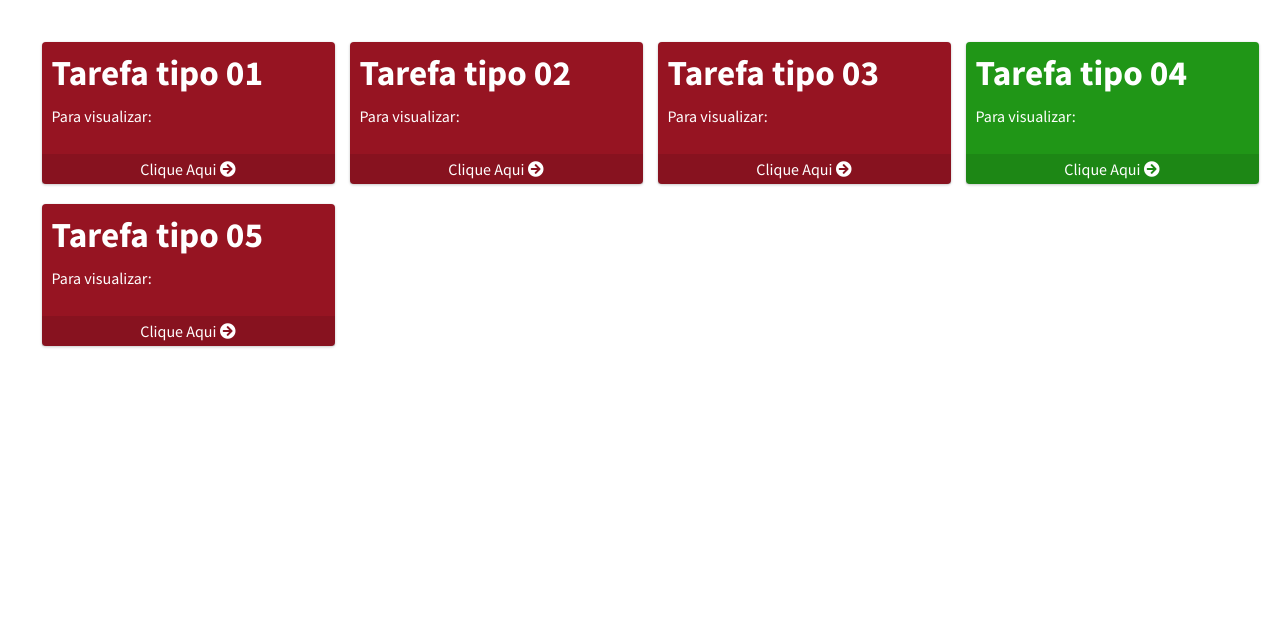
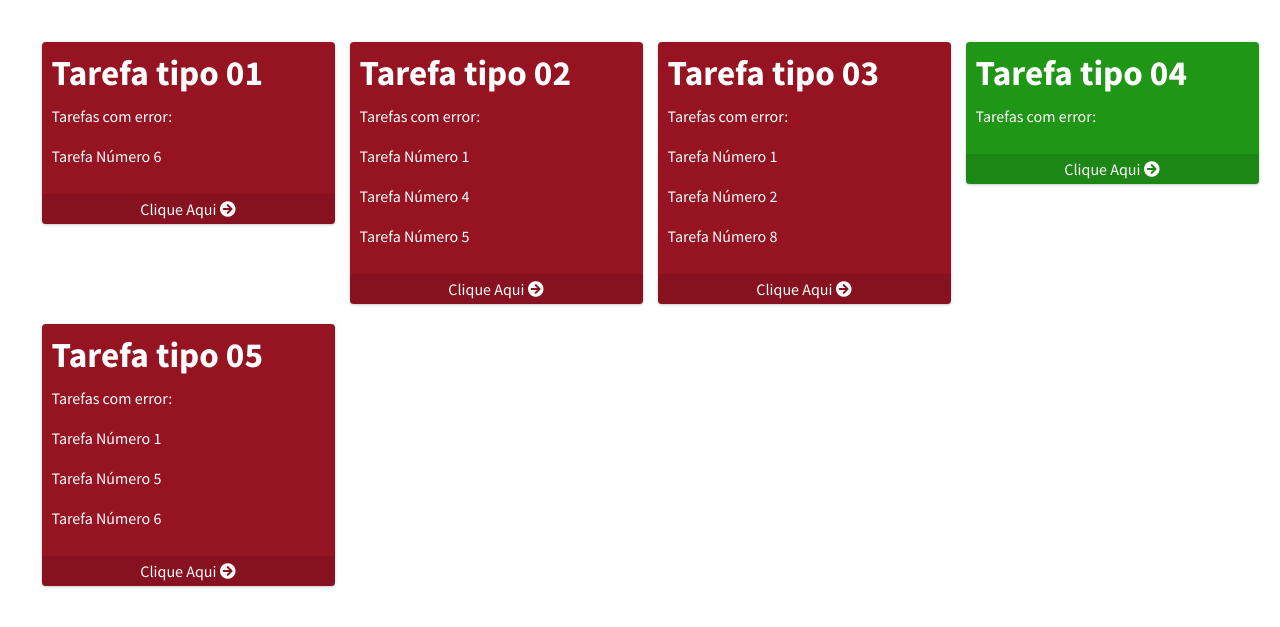
Before and after one commit to fsdrasfragoso/automatizador, a Django app: page /taskGroups/ in a window 1280 px wide. Shown: the top 627 px of the page. Run offline with Django 4.2, Linux system fonts and the light colour scheme; data comes from the database, SQL or seed files in the repository; some libraries are stand-ins or nearby versions.

Commit message:
tarefas com erros

```diff
--- a/automatizador/tarefas/templates/taskGroups.html
+++ b/automatizador/tarefas/templates/taskGroups.html
@@ -6,8 +6,13 @@
     <div class="small-box bg-info" style="background-color: rgb({{taskGroup.r}} {{taskGroup.g}} {{taskGroup.b}}) !important">
         <div class="inner">
           <h3>{{ taskGroup.name }}</h3>
+          <p> Tarefas com error:</p>
+          {%for t in taskGroup.tasks_set.all %}
+              {% if t.status == 'error' %}
+                <p> {{ t.name }} <p>
+              {% endif %}
+          {%endfor%}
 
-          <p> Para visualizar:</p>
         </div>
         <div class="icon">
           <i class="ion ion-bag"></i>
--- a/automatizador/tarefas/views.py
+++ b/automatizador/tarefas/views.py
@@ -13,7 +13,7 @@ def home(request):
     return render(request,'home.html')
 
 def task_groups(request):
-    taskGroups = TaskGroups.objects.all()
+    taskGroups = TaskGroups.objects.all().prefetch_related('tasks_set')
     context = {
         'taskGroups':taskGroups
     }
```
Also changed, not shown: automatizador/automatizador/settings.py (line endings or trailing spaces).
